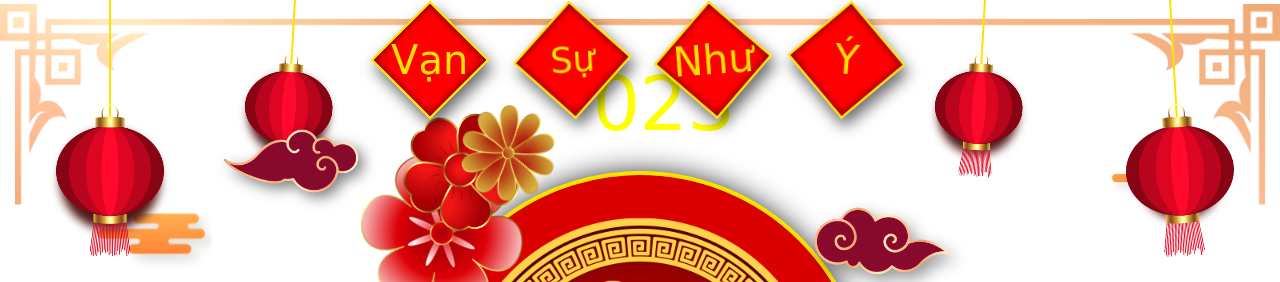
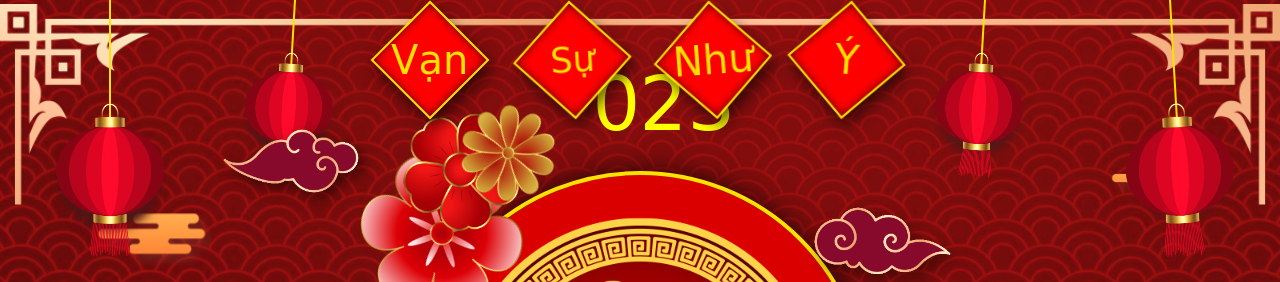
Before and after one commit to Tanthan2k/chuc_tet, a plain HTML site: page intro.html in a window 1280 px wide. Shown: the top 282 px of the page. Drawn offline with Linux system fonts and the light colour scheme; files whose address does not match are found by name; a web font is replaced by a local one.

Commit message:
Update intro.html

```diff
--- a/intro.html
+++ b/intro.html
@@ -12,7 +12,7 @@
 <body>
     <div class="box-slider">
         <div class="slider1">
-            <img src="image/bgr.jpg" alt="">
+            <img src="bgr.jpg" alt="">
             <div class="happynewyear">
                 <div class="textHappynewyear">
                     <div class="box-span">
```
